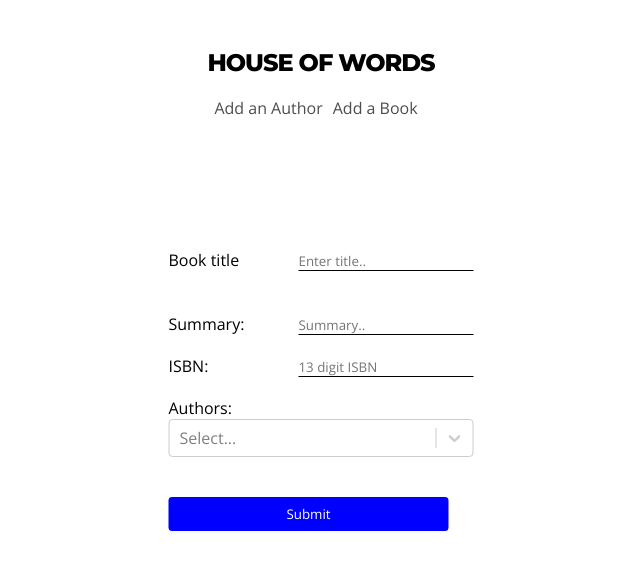
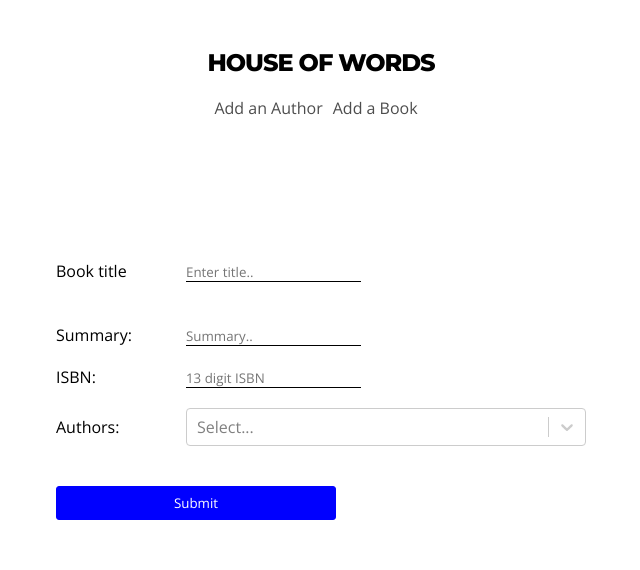
Before and after one commit to Solias99/library-management-frontend, a React (Create React App) app: page /add-book in a window 1280 px wide. Shown: the top 570 px of the page, without its empty margins (319-959 px from the left). Built offline with nearby package versions, Linux system fonts and the light colour scheme; no server answers.

Commit message:
addBook POST requests setup

```diff
--- a/src/components/Book/AddBook.js
+++ b/src/components/Book/AddBook.js
@@ -6,17 +6,12 @@ import axios from 'axios';
 
 import '../../styles/form.css';
 
-const options = [
-    { value: 'chocolate', label: 'chocolate' },
-    { value: 'strawberry', label: 'strawberry' }
-];
-
 class AddBook extends Component {
     state = {
         title: '',
         summary: '',
         isbn: '',
-        authors: [],
+        author_list: [],
         options: [],
         success: '',
         error: ''
@@ -26,14 +21,28 @@ class AddBook extends Component {
         axios.get(`http://localhost:3000/api/v1/authors`)
         .then(response => {
             var authors = response.data;
+            var options = [];
             console.log(authors);
-            authors = _.pick(authors, ['_id', 'name']);
-            console.log(authors);
+            var keysMap = {
+                _id: 'value',
+                name: 'label'
+            };
 
-            this.setState({ options: response.data })
+            for(let i=0;i<authors.length;i++) {
+                var renamedOptions = this.renameKeys(keysMap, authors[i]);
+                options.push(_.pick(renamedOptions, ['value', 'label']));
+            }
+            this.setState({ options })
         })
         .catch(err => console.log(err));
     }
+
+    renameKeys = (keysMap, obj) => Object
+        .keys(obj)
+        .reduce((acc, key) => ({
+            ...acc,
+            ...{ [keysMap[key] || key]: obj[key] }
+    }), {});
 
     handleInputChange = (event) => {
         const target = event.target;
@@ -44,12 +53,17 @@ class AddBook extends Component {
     }
 
     handleSelectChange = (option) => {
-        this.setState({ authors: option })
+        this.setState({ author_list: option })
     }
 
     handleSubmit = (event) => {
         event.preventDefault();
-        const { title, summary, isbn, authors, success, error }  = this.state;
+        const { title, summary, isbn, author_list }  = this.state;
+        var authors = [];
+        for(let i=0;i<author_list.length;i++){
+            authors.push(author_list[i].value);
+        }
+        console.log(authors);
         axios.post('http://localhost:3000/api/v1/books', {
             title,
             summary,
@@ -61,9 +75,9 @@ class AddBook extends Component {
     }
 
     render() {
-        var { title, summary, isbn, authors, success, error }  = this.state;
+        var { title, summary, isbn, author_list, success, error, options }  = this.state;
 
-        // console.log(this.state);
+        console.log(this.state);
         return(
             <Fragment>
                 <form className="form" onSubmit={this.handleSubmit} >
@@ -99,8 +113,9 @@ class AddBook extends Component {
                     <div className="form-group">
                         <label>Authors:</label>
                         <Select
+                            className="select"
                             isMulti={true}
-                            value={authors}
+                            value={author_list}
                             onChange={this.handleSelectChange}
                             options={options}
                         />
--- a/src/components/Card.js
+++ b/src/components/Card.js
@@ -3,7 +3,7 @@ import React, { Fragment } from 'react';
 import '../styles/card.css';
 
 const Card = ({ book }) => {
-    const { title, summary, isbn, authors } = book;
+    const { title, summary, isbn, authors, _id } = book;
     return (
         <Fragment>
             <div className="card">
@@ -15,6 +15,7 @@ const Card = ({ book }) => {
                         return <li className="card_author_name"key={index}>{author.name}</li>
                     })}
                 </ul>
+                <button className="card_delete">Delete</button>
             </div>
         </Fragment>
     );
--- a/src/styles/card.css
+++ b/src/styles/card.css
@@ -1,7 +1,14 @@
 .card {
+    position: relative;
     margin-top: 50px;
     padding: 3rem;
     box-shadow: 0 10px 15px -3px rgba(0, 0, 0, 0.1), 0 4px 6px -2px rgba(0, 0, 0, 0.05);
+}
+
+.card_delete {
+    position: absolute;
+    top: 10%;
+    right: 5%;
 }
 
 .card_title {
--- a/src/styles/form.css
+++ b/src/styles/form.css
@@ -19,11 +19,10 @@
     outline: none;
 }
 
-.form select {
+.select {
+    width: 400px;
     margin-left: 30px;
-}
-select:focus {
-    outline: none;
+    display: inline-block;
 }
 
 .form-group {
```
